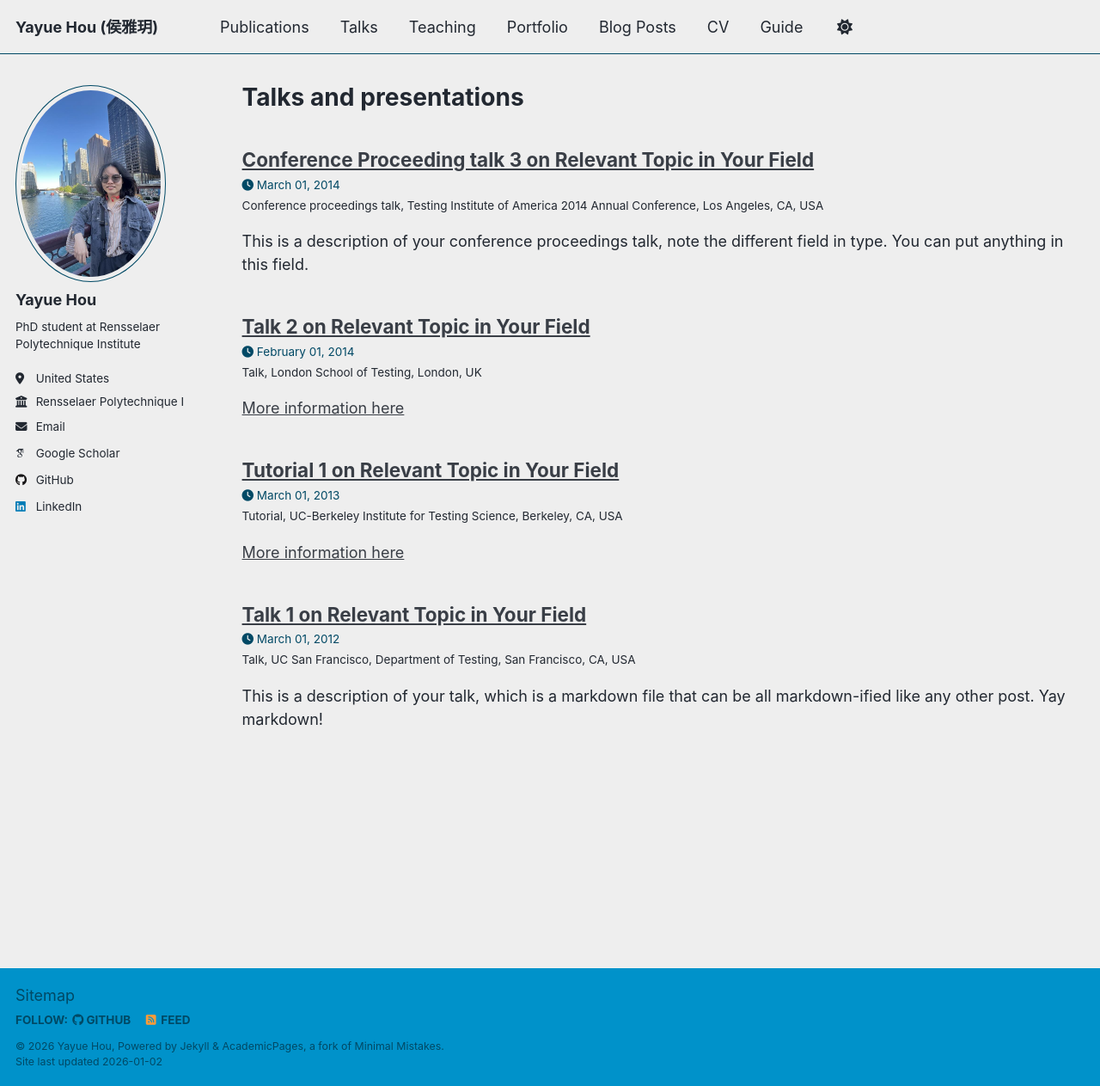
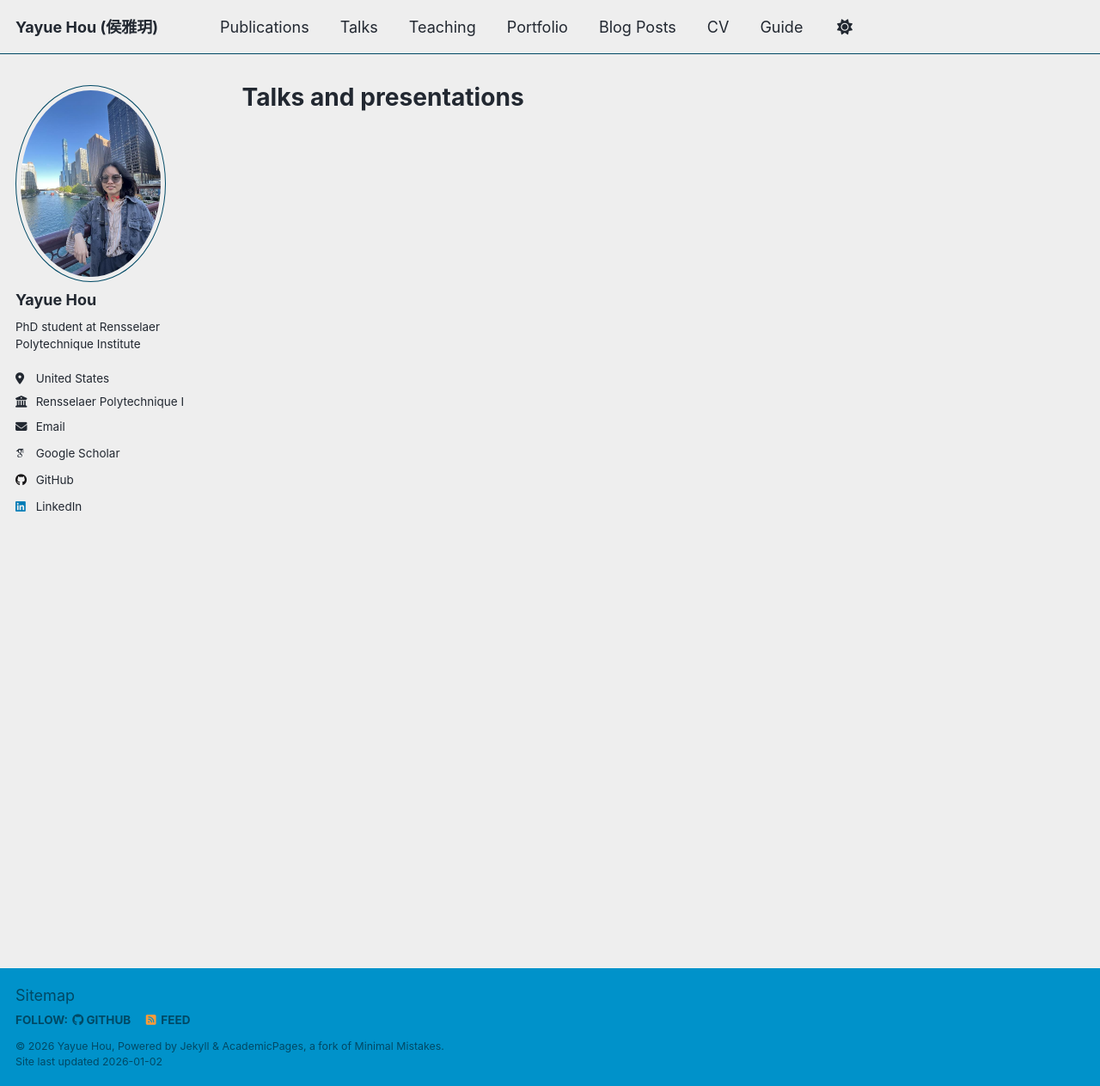
Before and after one commit to YayueHou/YayueHou.github.io, a Jekyll site: the page built from _pages/talks.html, in a window 1280 px wide and 1263 px high. Shown: the whole window at 86% size. Built offline with Jekyll 4.4.1, drawn with Linux system fonts in a browser that asks for light colours; some web fonts are replaced; a script that is not in the unit is left out; part of the change alters nothing that is shown.

```diff
--- a/_config.yml
+++ b/_config.yml
@@ -228,9 +228,9 @@ collections:
   portfolio:
     output: False
     permalink: /:collection/:path/
-  talks:
-    output: False
-    permalink: /:collection/:path/
+  #talks:
+  #  output: False
+  #  permalink: /:collection/:path/
 
 
 # These settings control how pages and collections are included in the site
```
